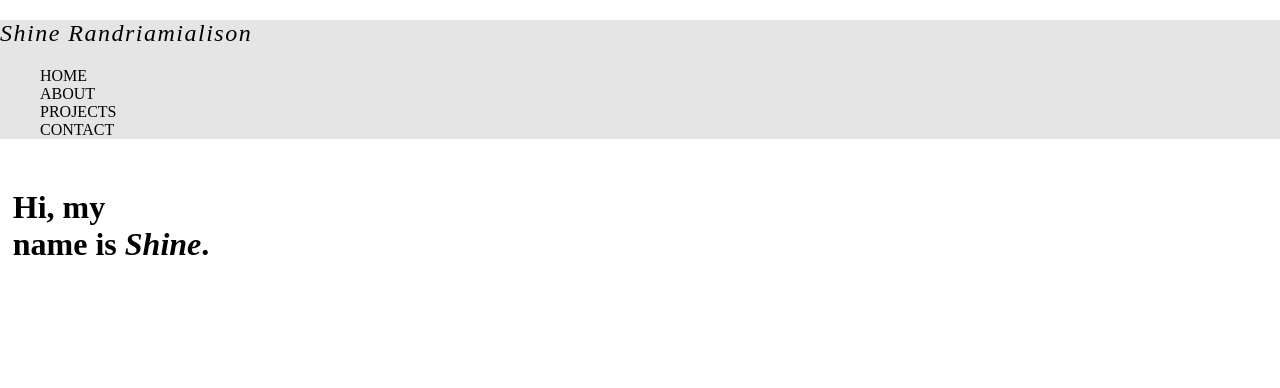
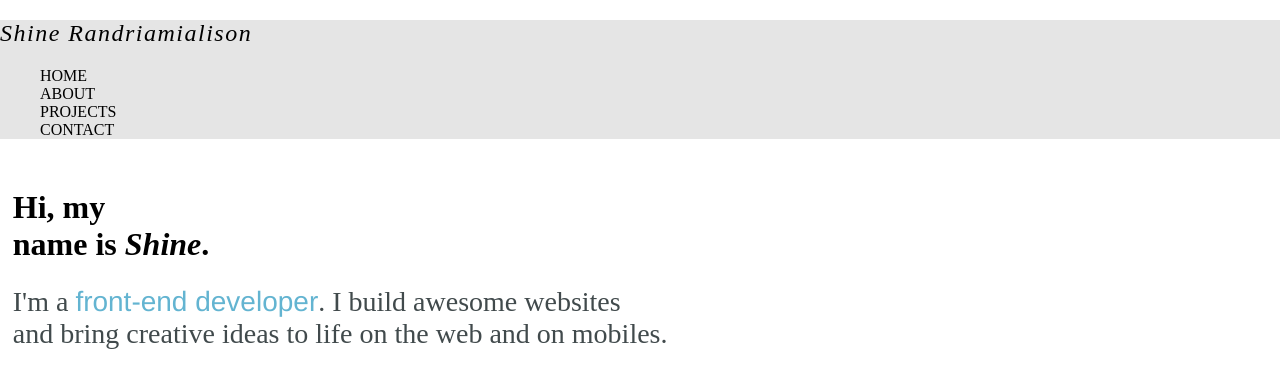
Before and after one commit to Shine0111/portfolio, a React (Vite) app: page / in a window 1280 px wide. Shown: the top 388 px of the page. Built offline with nearby package versions, Linux system fonts and the light colour scheme.

Commit message:
added description

```diff
--- a/src/components/NavMenu/NavMenu.module.css
+++ b/src/components/NavMenu/NavMenu.module.css
@@ -8,8 +8,12 @@
   position: absolute;
   display: flex;
   flex-direction: column;
-  height: 100%;
+  text-align: right;
+  width: 90%;
+  padding: var(--container-padding);
   gap: 2rem;
-  margin: 0;
-  background: rgba(0, 0, 0, 0.5);
+  margin: 1rem;
+  background: #e5e5e5;
+  border-radius: 0.5rem;
+  box-shadow: var(--black) 10px 10px;
 }
--- a/src/index.css
+++ b/src/index.css
@@ -6,6 +6,7 @@
   --violet: #9448bc;
   --violet-dark: #480355;
   --black-light: #414a4c;
+  --black-olive: #373734;
   --container-padding: 0.8rem;
 }
 ::selection {
--- a/src/pages/HomePage/HomePage.module.css
+++ b/src/pages/HomePage/HomePage.module.css
@@ -5,6 +5,7 @@
   font-weight: lighter;
   font-size: 100px;
   color: var(--black-light);
+  line-height: 90px;
 }
 .styled-point {
   color: var(--violet);
@@ -13,3 +14,15 @@
   font-weight: bold;
   font-style: italic;
 }
+.description {
+  font-size: 28px;
+  font-weight: 500;
+  color: var(--black-light);
+}
+.role {
+  color: var(--blue);
+  font-family: "Franklin Gothic Medium", "Arial Narrow", Arial, sans-serif;
+}
+.role::selection {
+  background-color: black 60px 10px;
+}
--- a/src/pages/HomePage/HomePage.tsx
+++ b/src/pages/HomePage/HomePage.tsx
@@ -8,6 +8,11 @@ function HomePage() {
         Hi, my <br /> name is <span className={styles.name}>Shine</span>
         <span className={styles.styledPoint}>.</span>
       </h1>
+      <h2 className={styles.description}>
+        I'm a <span className={styles.role}>front-end developer</span>
+        <span className={styles.styledPoint}>.</span> I build awesome websites{" "}
+        <br /> and bring creative ideas to life on the web and on mobiles.
+      </h2>
     </div>
   );
 }
```
